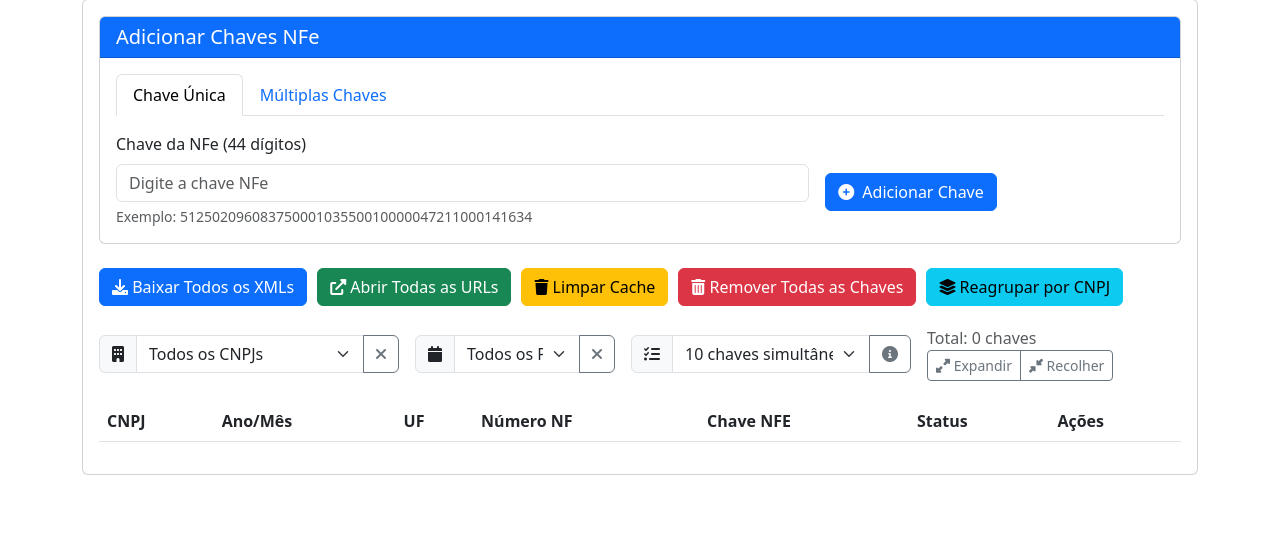
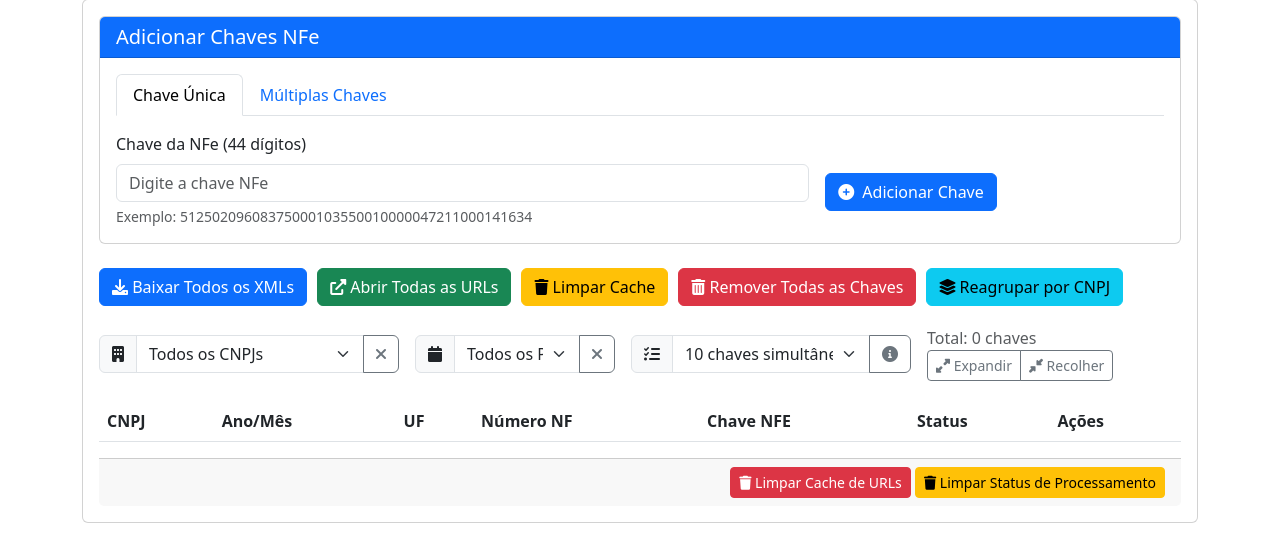
Before and after one commit to braulliomarques/Frontendnfe, a Flask app: page /consulta in a window 1280 px wide. Shown: the part 305-852 px from the top of the page. Before the commit the page ends 780 px from the top, so only its background shows below. Run offline with Flask 3, Linux system fonts and the light colour scheme; lists and menus that the app fills with data are empty; some libraries are stand-ins or nearby versions.

Commit message:
Corrigido problema de persistência de status 'Obtendo URL...' após atualizar a página. Melhorado o sistema de controle de status de processamento para manter o estado entre recarregamentos.

```diff
--- a/app.py
+++ b/app.py
@@ -361,12 +361,13 @@ def set_processing_status():
         # Carrega o cache existente
         processing_cache = load_processing_cache()
 
-        # Status 'done' ou 'error' remove do cache de processamento
-        if status in ['done', 'error']:
+        # Status 'done' remove do cache de processamento
+        # Status 'error' mantém no cache, apenas atualiza o status
+        if status == 'done':
             if key in processing_cache:
                 del processing_cache[key]
         else:
-            # Status 'processing' adiciona ao cache
+            # Status 'processing' ou 'error' adiciona/atualiza o cache
             processing_cache[key] = {
                 'status': status,
                 'message': message,
@@ -398,5 +399,24 @@ def get_processing_status():
         logging.error(f"Erro ao obter status de processamento: {str(e)}")
         return jsonify({'success': False, 'message': f'Erro: {str(e)}'}), 500
 
+@app.route('/clear-processing-cache', methods=['POST'])
+def clear_processing_cache_endpoint():
+    """Endpoint para limpar o cache de processamento."""
+    try:
+        # Limpar o cache de processamento
+        processing_cache = {}
+        save_processing_cache(processing_cache)
+
+        return jsonify({
+            'success': True,
+            'message': 'Cache de processamento limpo com sucesso'
+        })
+    except Exception as e:
+        logging.error(f"Erro ao limpar cache de processamento: {str(e)}")
+        return jsonify({
+            'success': False,
+            'message': f'Erro ao limpar cache de processamento: {str(e)}'
+        }), 500
+
 if __name__ == '__main__':
     app.run(host='0.0.0.0', debug=True, port=5000)
--- /dev/null
+++ b/processing_cache.json
@@ -0,0 +1,17 @@
+{
+    "51240228517882000186550010000090581000271741": {
+        "status": "processing",
+        "message": "Obtendo URL...",
+        "timestamp": "2025-03-29T18:41:39.760119"
+    }
+}    "51240228517882000186550010000090671000272011": {
+        "status": "processing",
+        "message": "Obtendo URL...",
+        "timestamp": "2025-03-29T18:41:39.750046"
+    },
+    "51240228517882000186550010000090601000271804": {
+        "status": "processing",
+        "message": "Obtendo URL...",
+        "timestamp": "2025-03-29T18:41:39.759821"
+    }
+}
--- a/templates/index.html
+++ b/templates/index.html
@@ -288,6 +288,16 @@
                                         <i class="fas fa-check"></i> Download disponível
                                         <span class="cached"><i class="fas fa-clock"></i> Em cache</span>
                                     </span>
+                                    {% elif key in processing %}
+                                    {% if processing[key].status == "processing" %}
+                                    <span class="text-info">
+                                        <i class="fas fa-spinner fa-spin"></i> {{ processing[key].message|safe }}
+                                    </span>
+                                    {% elif processing[key].status == "error" %}
+                                    <span class="text-danger">
+                                        <i class="fas fa-exclamation-triangle"></i> {{ processing[key].message|safe }}
+                                    </span>
+                                    {% endif %}
                                     {% else %}
                                     <span class="text-muted">Aguardando processamento</span>
                                     {% endif %}
@@ -318,6 +328,15 @@
                         </tbody>
                     </table>
                 </div>
+
+                <div class="card-footer text-end">
+                    <button class="btn btn-danger btn-sm" onclick="clearCache()">
+                        <i class="fas fa-trash"></i> Limpar Cache de URLs
+                    </button>
+                    <button class="btn btn-warning btn-sm" onclick="clearProcessingCache()">
+                        <i class="fas fa-trash"></i> Limpar Status de Processamento
+                    </button>
+                </div>
             </div>
         </div>
     </div>
@@ -340,7 +359,11 @@
 
             // Restaura os status de processamento do servidor
             {% for key, data in processing.items() %}
-            updateStatus('{{ key }}', '<i class="fas fa-spinner fa-spin"></i> Obtendo URL...', false);
+            {% if data.status == 'processing' %}
+            updateStatus('{{ key }}', '<i class="fas fa-spinner fa-spin"></i> {{ data.message|safe }}', false);
+            {% elif data.status == 'error' %}
+            updateStatus('{{ key }}', '<i class="fas fa-exclamation-triangle"></i> {{ data.message|safe }}', true);
+            {% endif %}
             {% endfor %}
 
             // Add event listener for CNPJ filter
@@ -374,7 +397,31 @@
             popoverTriggerList.map(function (popoverTriggerEl) {
                 return new bootstrap.Popover(popoverTriggerEl);
             });
+
+            // Inicializar a verificação periódica do status de processamento
+            setInterval(checkProcessingStatus, 10000); // Verificar a cada 10 segundos
         });
+
+        // Função para verificar o status de processamento das chaves
+        async function checkProcessingStatus() {
+            try {
+                const response = await fetch('/get-processing-status');
+                const data = await response.json();
+
+                if (data.success && data.processing) {
+                    // Atualiza o status das chaves em processamento
+                    for (const [key, status] of Object.entries(data.processing)) {
+                        if (status.status === 'processing') {
+                            updateStatus(key, '<i class="fas fa-spinner fa-spin"></i> ' + status.message, false);
+                        } else if (status.status === 'error') {
+                            updateStatus(key, '<i class="fas fa-exclamation-triangle"></i> ' + status.message, true);
+                        }
+                    }
+                }
+            } catch (error) {
+                console.error('Erro ao verificar status de processamento:', error);
+            }
+        }
 
         // Function to organize keys by CNPJ
         function organizeKeysByCNPJ() {
@@ -847,22 +894,39 @@
 
                 if (data.success) {
                     urlCache.clear();
-
-                    document.querySelectorAll('.url-button').forEach(btn => {
-                        btn.style.display = 'none';
-                        btn.href = '#';
-                    });
-
-                    document.querySelectorAll('.status-cell').forEach(cell => {
-                        cell.innerHTML = '<span class="text-muted">Aguardando processamento</span>';
-                    });
-
-                    updateGlobalStatus('Cache limpo com sucesso', 'success');
+                    updateGlobalStatus('Cache limpo com sucesso!', 'success');
+                    setTimeout(() => {
+                        location.reload();
+                    }, 1500);
                 } else {
-                    throw new Error(data.message);
+                    updateGlobalStatus(`Erro ao limpar cache: ${data.message}`, 'danger');
                 }
             } catch (error) {
                 updateGlobalStatus(`Erro ao limpar cache: ${error.message}`, 'danger');
+            }
+        }
+
+        async function clearProcessingCache() {
+            if (!confirm('Tem certeza que deseja limpar o status de processamento? Isso irá redefinir o status de todas as chaves em processamento para "Aguardando processamento".')) {
+                return;
+            }
+
+            try {
+                const response = await fetch('/clear-processing-cache', {
+                    method: 'POST'
+                });
+                const data = await response.json();
+
+                if (data.success) {
+                    updateGlobalStatus('Status de processamento limpo com sucesso!', 'success');
+                    setTimeout(() => {
+                        location.reload();
+                    }, 1500);
+                } else {
+                    updateGlobalStatus(`Erro ao limpar status de processamento: ${data.message}`, 'danger');
+                }
+            } catch (error) {
+                updateGlobalStatus(`Erro ao limpar status de processamento: ${error.message}`, 'danger');
             }
         }
 
```
Also changed, not shown: update_url_cache.js (added, +66 -0 lines), url_cache.json (+68 -4 lines).
